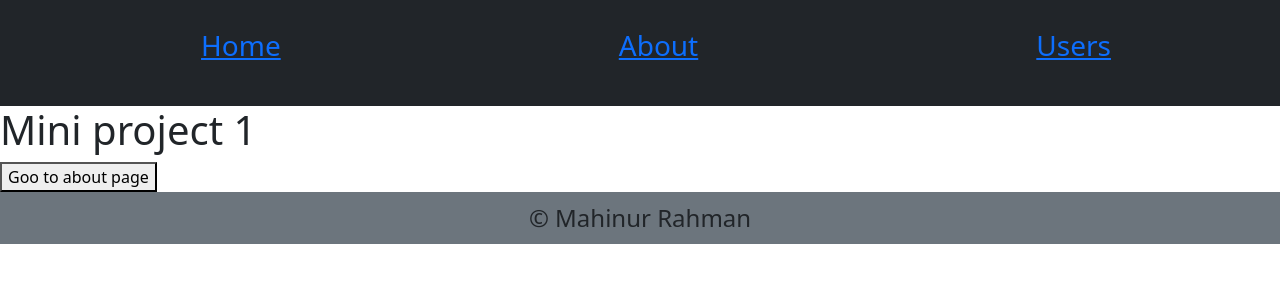
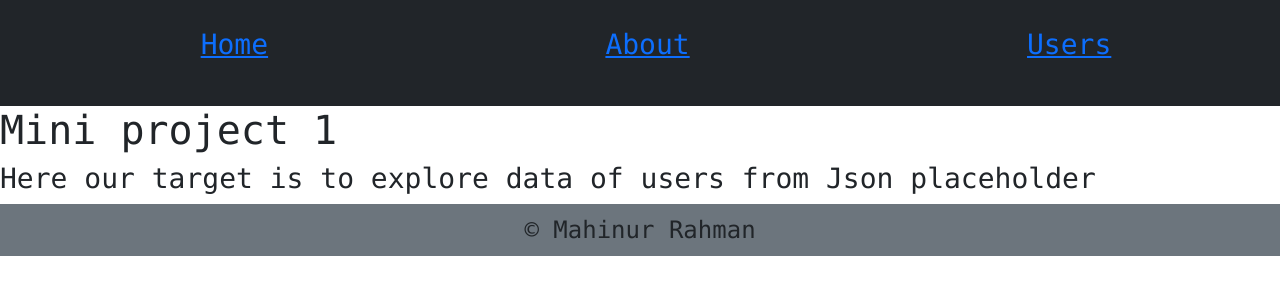
Before and after one commit to mahi1212/users-list-app, a Next.js app: page / in a window 1280 px wide. Shown: the top 300 px of the page. Built offline with nearby package versions, Linux system fonts and the light colour scheme.

Commit message:
structure added

```diff
--- a/components/Layout.js
+++ b/components/Layout.js
@@ -4,7 +4,7 @@ import Header from './Header';
 
 const Layout = ({ children, title }) => {
     return (
-        <div>
+        <div className='font-monospace h-100'>
             <Head>
                 <title>{title}</title>
                 <meta name="viewport" content="initial-scale=1.0, width=device-width" />
--- a/pages/about.js
+++ b/pages/about.js
@@ -6,8 +6,10 @@ const About = () => {
     const router = useRouter();
     return (
         <Layout title="About Us Page">
-            <h1>This is our about page</h1>
-            <button onClick={()=> {router.push('/')}} > Home Page </ button >
+            <h3 className='text-info py-5 text-center'>This page is about fetching data of user from JSon place holder and show their details</h3>
+            <div className='text-center'>
+                <button onClick={() => { router.push('/') }} className='btn btn-primary mb-5'> Home Page </ button >
+            </div>
         </Layout>
     );
 };
--- a/pages/index.js
+++ b/pages/index.js
@@ -1,17 +1,10 @@
-import { useRouter } from "next/router";
 import Layout from "../components/Layout";
-import Head from 'next/head'
 
 export default function Home() {
-  const router = useRouter();
   return (
     <Layout title="Home Page">
-      {/* <Head>
-        <title>title</title>
-        <meta name="viewport" content="initial-scale=1.0, width=device-width" />
-      </Head> */}
       <h1>Mini project 1</h1>
-      <button onClick={() => { router.push('/about') }}>Goo to about page</button>
+      <h3>Here our target is to explore data of users from Json placeholder</h3>
     </Layout>
   )
 }
```
Also changed, not shown: pages/users/[id].js (deleted, +0 -13 lines), pages/users/[id]/[number].js (deleted, +0 -13 lines).
